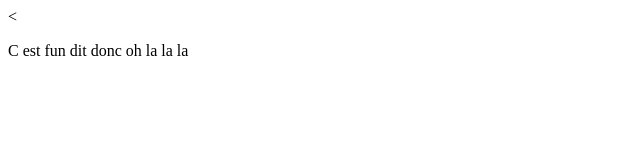
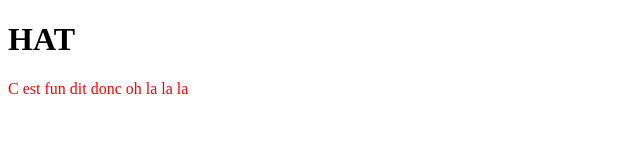
Before and after one commit to rinyo1833097/introweb, a plain HTML site: page index.html in a window 1280 px wide. Shown: the whole page, without its empty margins (0-640 px from the left). Drawn offline with Linux system fonts and the light colour scheme.

Commit message:
deuxieme test

```diff
--- a/index.html
+++ b/index.html
@@ -1,11 +1,14 @@
 <!DOCTYPE html>
 <html lang="fr">
-<head><
-    <link rel="stylesheet" href=style.css">
+<head>
+    <link rel="stylesheet" href="style.css" />
     <meta charset="UTF-8">
     <title>Exo1</title>
 </head>
 <body>
+<h1>HAT</h1>
 <p>C est fun dit donc oh la la la</p>
+
 </body>
+
 </html>
```
